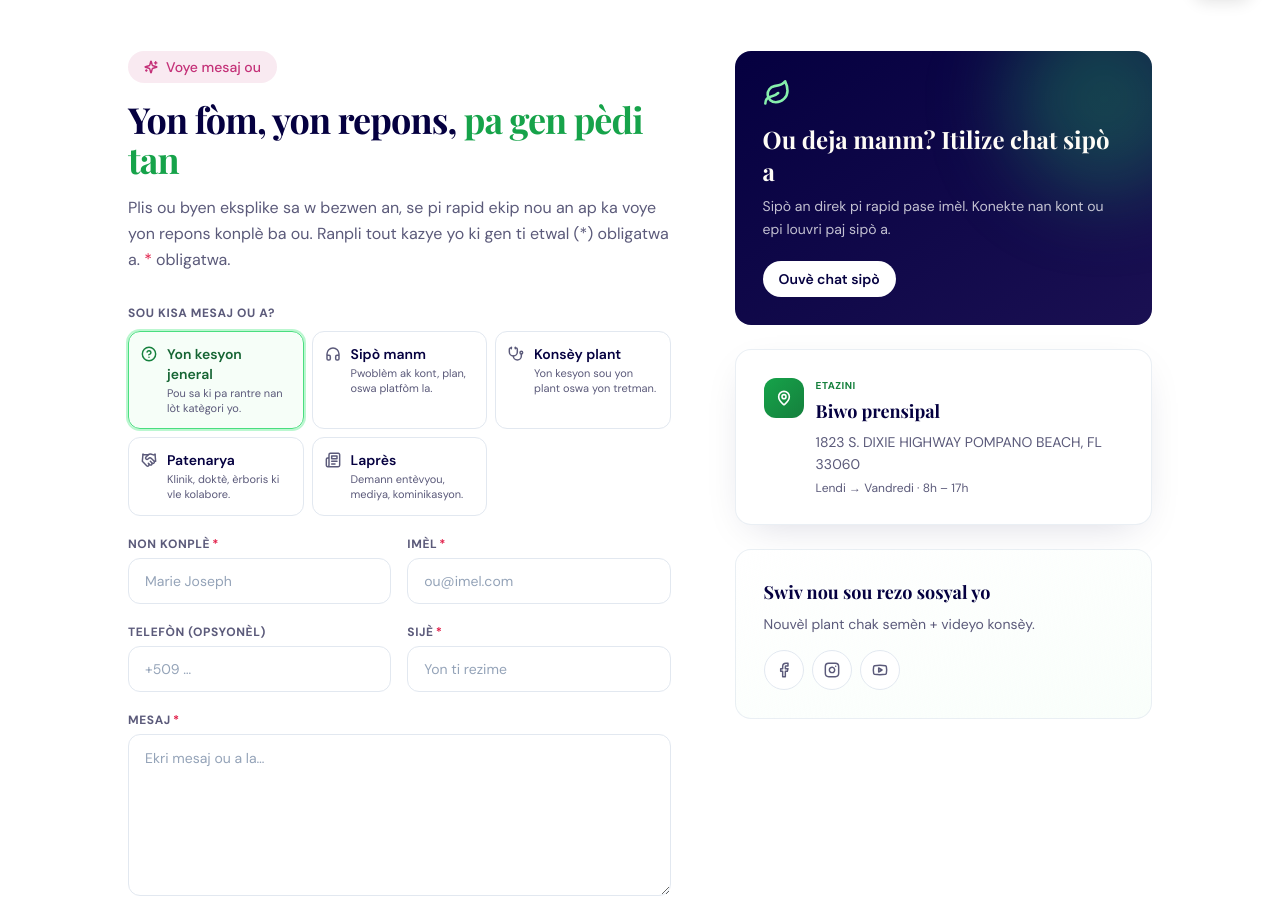
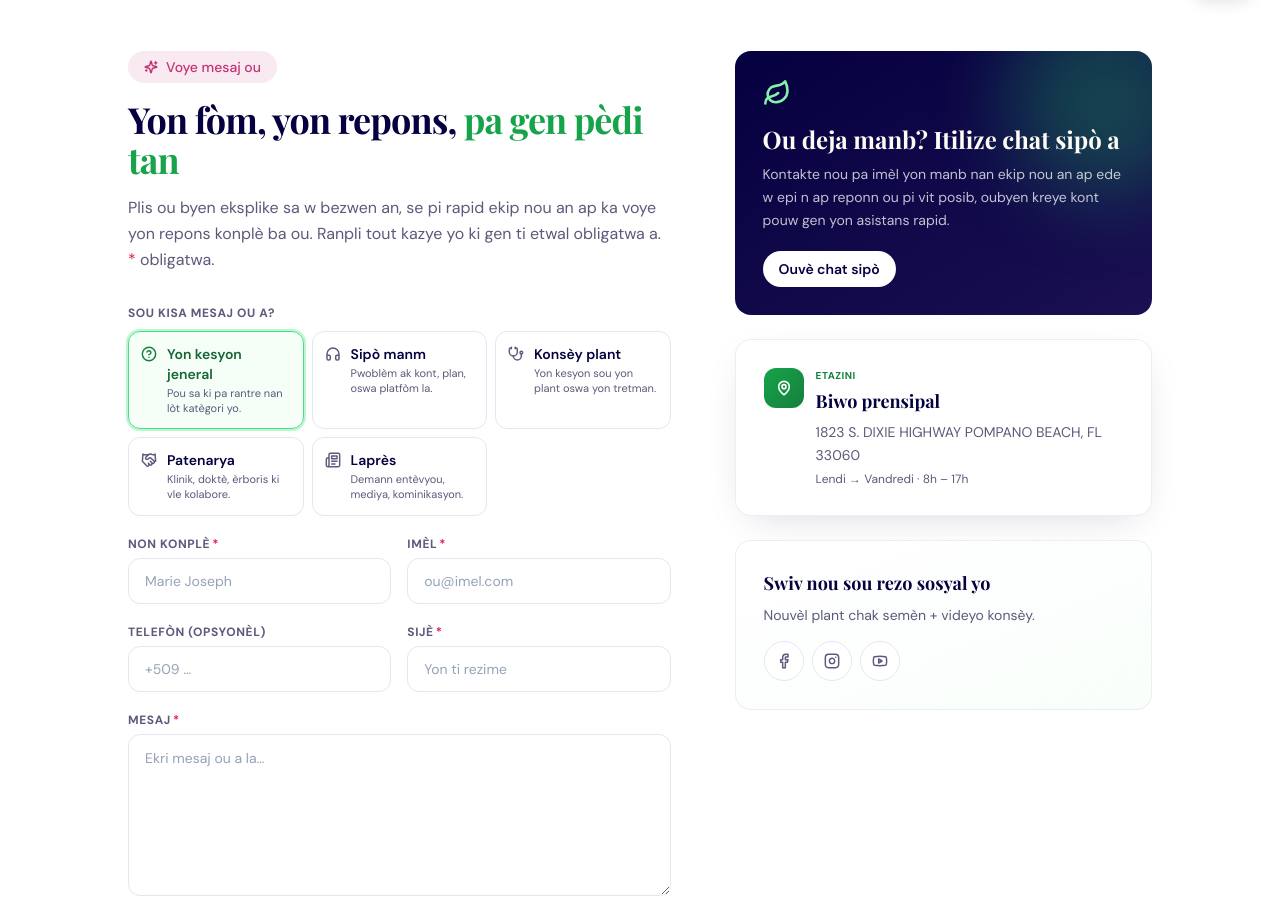
Before and after one commit to hebdev1/Hois.medikaplant.org, a Next.js app: page /kontak in a window 1280 px wide. Shown: the part 780-1689 px from the top of the page. Built offline with nearby package versions, Linux system fonts and the light colour scheme.

Commit message:
Fix typos and improve clarity in FAQ section

```diff
--- a/app/kontak/page.tsx
+++ b/app/kontak/page.tsx
@@ -60,7 +60,7 @@ const CHANNELS = [
 const FAQS = [
   {
     q: 'Konbyen tan li pran pou nou reponn?',
-    a: 'Pi souvan, mwens ke 24 èdtan pandan jou semèn. Sipò ijan: itilize chat sipò a nan panel ou si w deja manm.',
+    a: 'Pi souvan, mwens ke 24 èdtan. Sipò ijan: itilize chat sipò a nan panel ou si w deja manm.',
   },
   {
     q: 'Èske mwen ka jwenn yon konsiltasyon an pèsòn?',
@@ -183,7 +183,7 @@ export default function KontakPage() {
               </h2>
               <p className="mt-4 text-ink-muted leading-relaxed max-w-xl">
                 Plis ou byen eksplike sa w bezwen an, se pi rapid ekip nou an ap ka voye yon repons konplè ba ou.
-                Ranpli tout kazye yo ki gen ti etwal (*) obligatwa a. <span className="text-rose-600">*</span>{' '}
+                Ranpli tout kazye yo ki gen ti etwal obligatwa a. <span className="text-rose-600">*</span>{' '}
                 obligatwa.
               </p>
 
@@ -200,11 +200,11 @@ export default function KontakPage() {
                 />
                 <Leaf className="w-7 h-7 text-brand-300 relative" strokeWidth={2.2} />
                 <h3 className="relative mt-4 font-display text-xl md:text-2xl font-bold leading-tight">
-                  Ou deja manm? Itilize chat sipò a
+                  Ou deja manb? Itilize chat sipò a
                 </h3>
                 <p className="relative mt-2 text-sm text-white/75 leading-relaxed">
-                  Sipò an direk pi rapid pase imèl. Konekte nan kont ou epi
-                  louvri paj sipò a.
+                  Kontakte nou pa imèl yon manb nan ekip nou an ap ede w epi n ap reponn ou pi vit posib,
+                  oubyen kreye kont pouw gen yon asistans rapid.
                 </p>
                 <Link
                   href="/dashboard/support"
```
